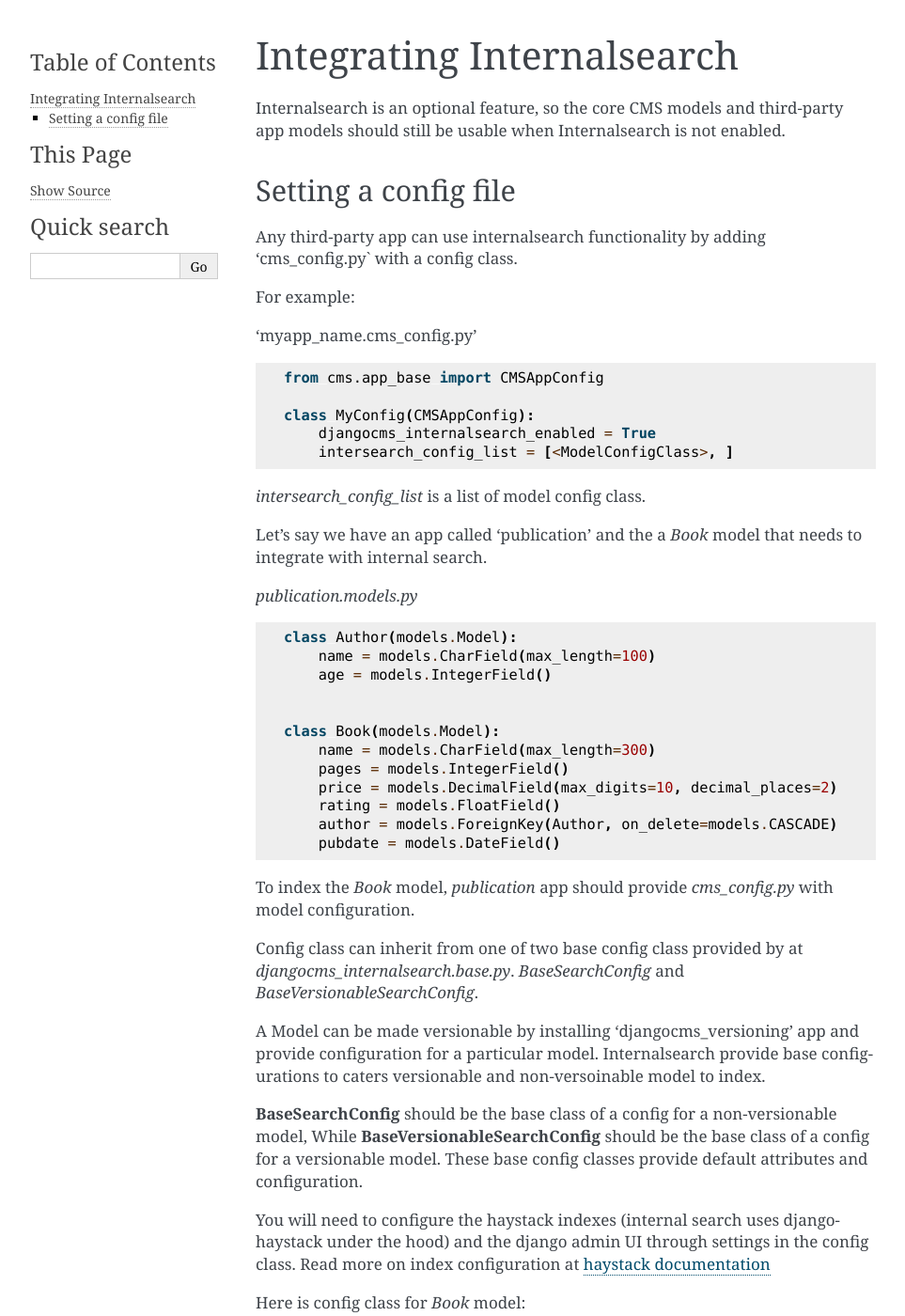
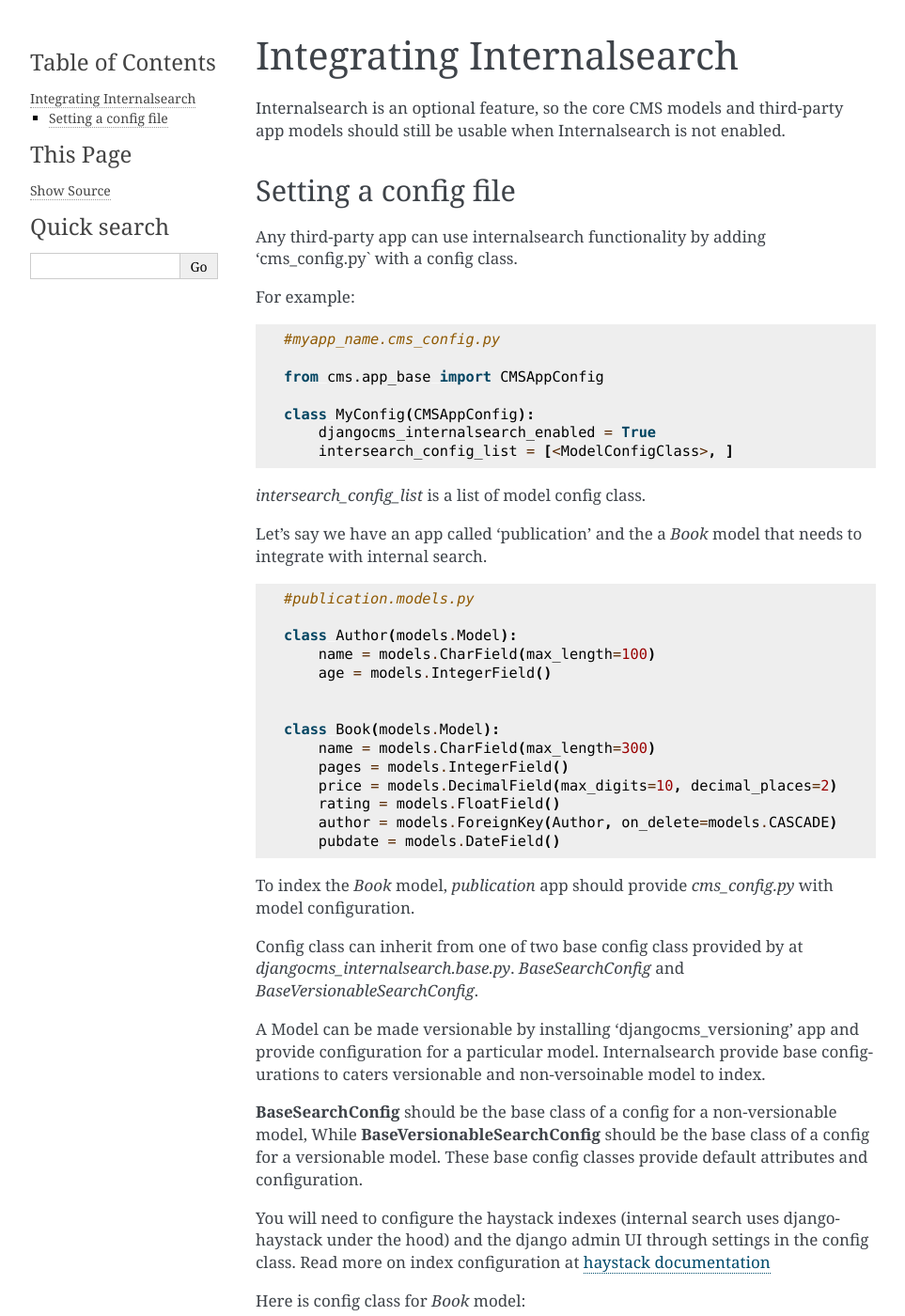
Before and after one commit to divio/djangocms-internalsearch, a Sphinx documentation site: the page built from docs/integration.rst, in a window 1280 px wide and 1400 px high. Shown: the whole window at 94% size, without its empty margins (148-1111 px from the left). Built offline with Sphinx 7.4.7, drawn with Linux system fonts in a browser that asks for light colours; some of the changed text lies outside the part shown.

Commit message:
Added filepath as comment in python codeblock

```diff
--- a/docs/integration.rst
+++ b/docs/integration.rst
@@ -18,9 +18,10 @@ with a config class.
 
 For example:
 
-'myapp_name.cms_config.py'
 
 .. code-block:: python
+
+    #myapp_name.cms_config.py
 
     from cms.app_base import CMSAppConfig
 
@@ -34,9 +35,9 @@ For example:
 Let's say we have an app called 'publication' and the a `Book` model that needs to integrate
 with internal search.
 
-`publication.models.py`
+.. code-block:: python
 
-.. code-block:: python
+    #publication.models.py
 
     class Author(models.Model):
         name = models.CharField(max_length=100)
@@ -70,9 +71,9 @@ Read more on index configuration at `haystack documentation <https://django-hays
 
 Here is config class for `Book` model:
 
-`publication.cms_config.py`
+.. code-block:: python
 
-.. code-block:: python
+    #publication.cms_config.py
 
     from djangocms_internalsearch.base import BaseSearchConfig
 
```
